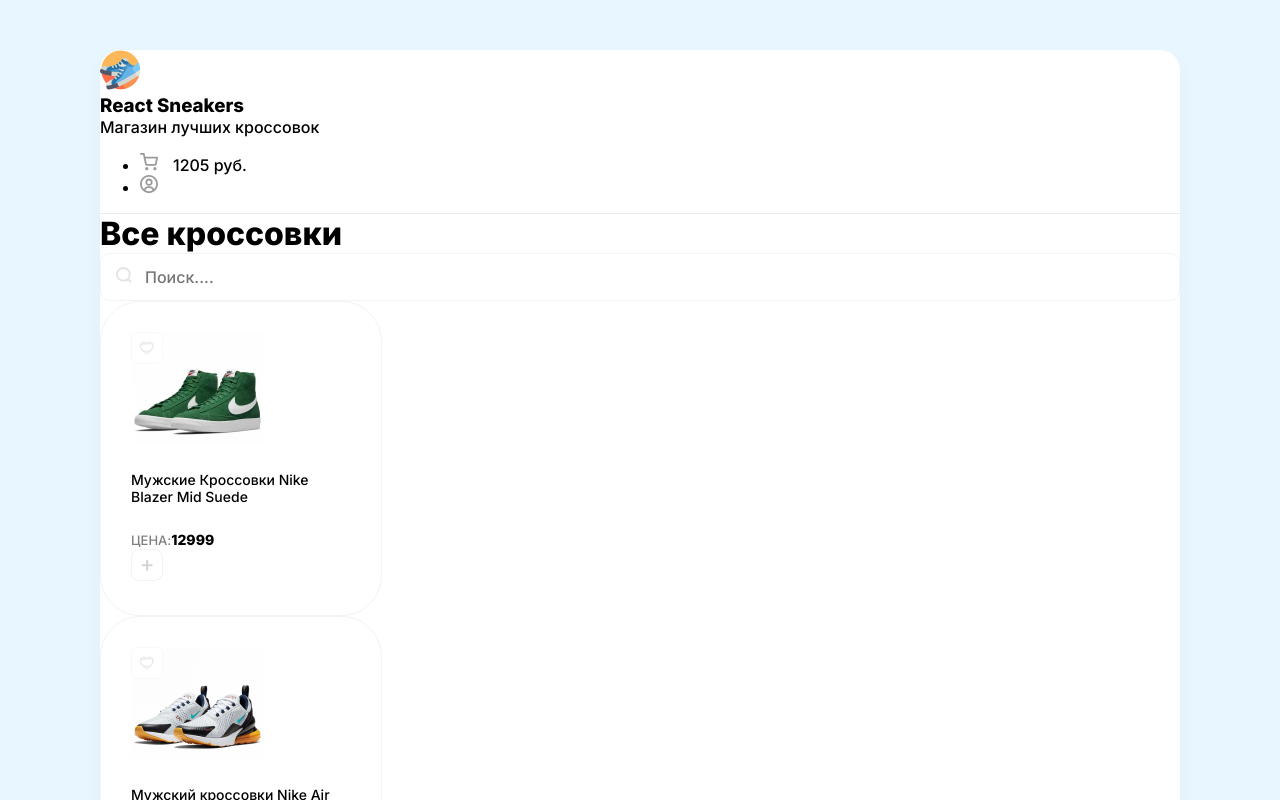
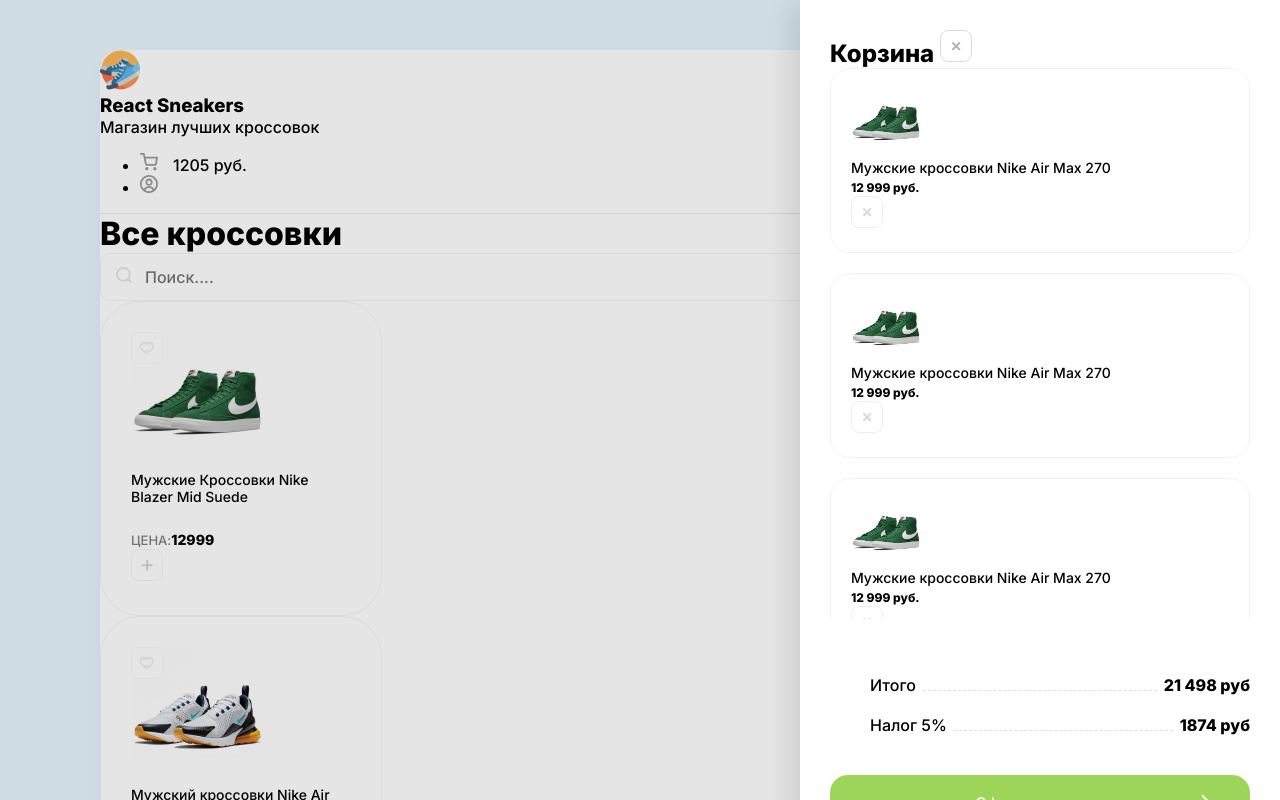
Before and after one commit to yudzeshka/sneakers, a React (Create React App) app in the folder sneakers/: page / in a window 1280 px wide. Both pictures are taken after a click on the picture 149 px from the left and 162 px from the top of the page. Shown: the top 800 px of the page. Built offline with nearby package versions, Linux system fonts and the light colour scheme.

Commit message:
show and close drawer onClick

```diff
--- a/sneakers/src/App.js
+++ b/sneakers/src/App.js
@@ -1,6 +1,7 @@
 import Card from "./components/Card";
 import Drawer from "./components/Drawer";
 import Header from "./components/Header";
+import React from "react";
 
 const arr = [
   {
@@ -26,10 +27,12 @@
 ];
 
 function App() {
+  const [cartOpened, setCartOpened] = React.useState(false);
+
   return (
     <div className="wrapper clear">
-      <Drawer />
-      <Header />
+      {cartOpened && <Drawer onClose={() => setCartOpened(false)} />}
+      <Header onClickCart={() => setCartOpened(true)} />
       <div className="content p-40">
         <div className="d-flex align-center mb-40 justify-between">
           {" "}
--- a/sneakers/src/components/Drawer.js
+++ b/sneakers/src/components/Drawer.js
@@ -1,12 +1,13 @@
 import React from "react";
 
-export default function Drawer() {
+export default function Drawer(props) {
   return (
-    <div style={{ display: "none" }} className="overlay">
+    <div className="overlay">
       <div className="drawer">
         <h2 className="mb-30 d-flex justify-between">
           Корзина{" "}
           <img
+            onClick={props.onClose}
             className="removeBtn cu-p"
             src="/img/btn-remove.svg"
             alt="Remove"
--- a/sneakers/src/components/Header.js
+++ b/sneakers/src/components/Header.js
@@ -1,6 +1,6 @@
 import React from "react";
 
-export default function Header() {
+export default function Header(props) {
   return (
     <header className="d-flex justify-between align-center p-40">
       <div className="d-flex align-center">
@@ -11,8 +11,14 @@
         </div>
       </div>
       <ul className="d-flex">
-        <li className="mr-30">
-          <img width={18} height={18} src="/img/cart.svg" alt="bag img" />
+        <li className="mr-30 cu-p">
+          <img
+            onClick={props.onClickCart}
+            width={18}
+            height={18}
+            src="/img/cart.svg"
+            alt="bag img"
+          />
           <span>1205 руб.</span>
         </li>
         <li>
```
